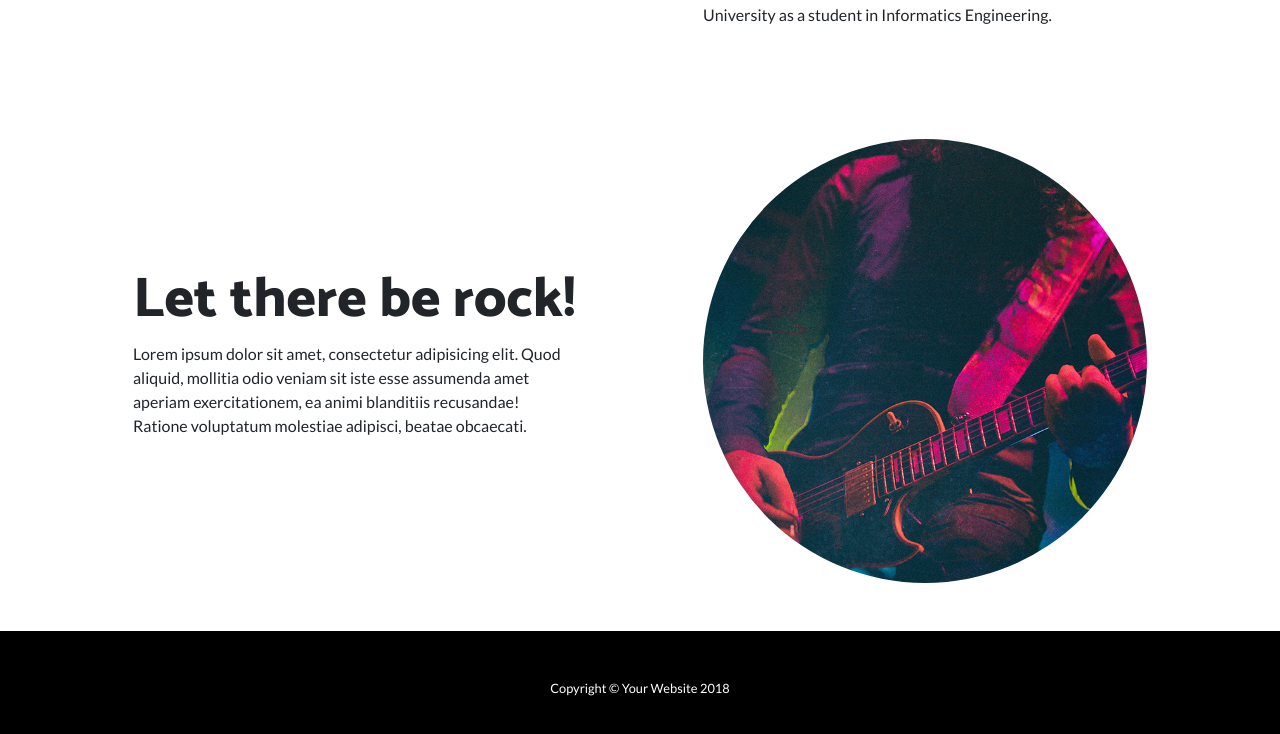
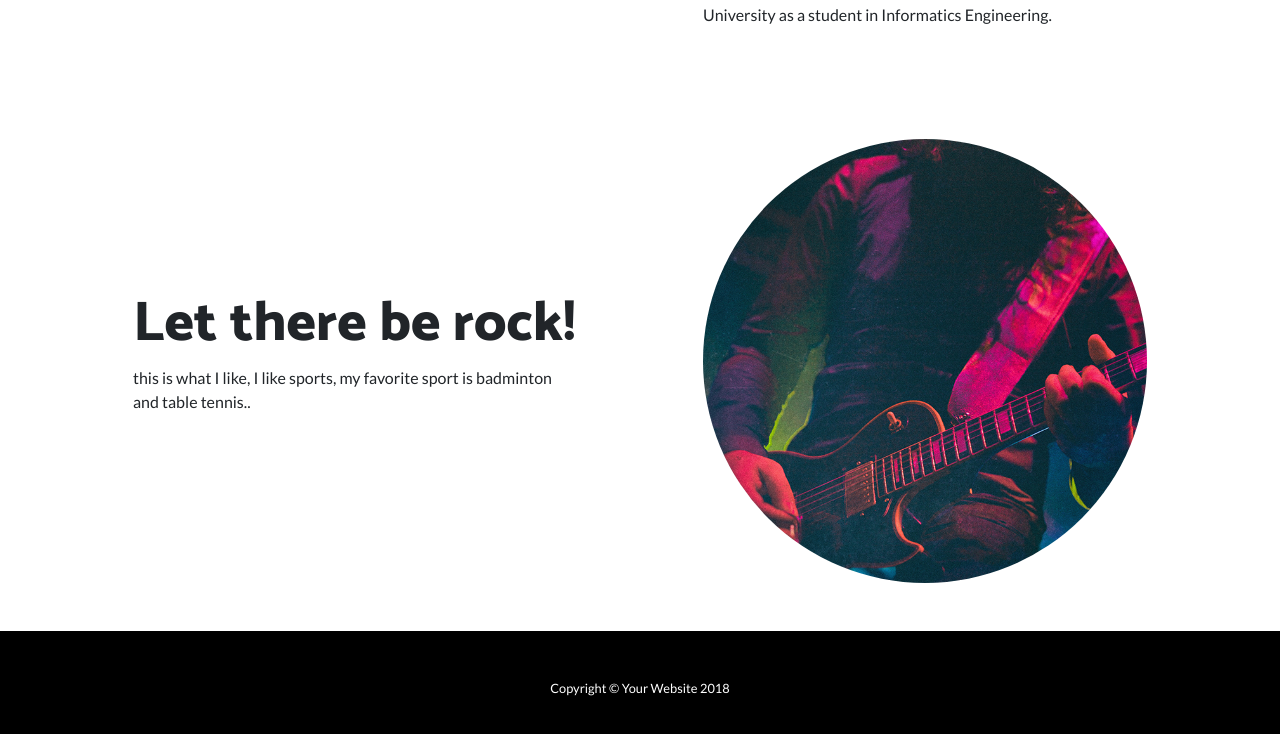
Before and after one commit to wulanismaya/Latihan1, a website: page index.html in a window 1280 px wide. Shown: the part 1884-2618 px from the top of the page. Drawn offline with Linux system fonts and the light colour scheme.

Commit message:
Update index.html

```diff
--- a/index.html
+++ b/index.html
@@ -106,7 +106,7 @@
           <div class="col-lg-6 order-lg-1">
             <div class="p-5">
               <h2 class="display-4">Let there be rock!</h2>
-              <p>Lorem ipsum dolor sit amet, consectetur adipisicing elit. Quod aliquid, mollitia odio veniam sit iste esse assumenda amet aperiam exercitationem, ea animi blanditiis recusandae! Ratione voluptatum molestiae adipisci, beatae obcaecati.</p>
+              <p>this is what I like, I like sports, my favorite sport is badminton and table tennis..</p>
             </div>
           </div>
         </div>
```
